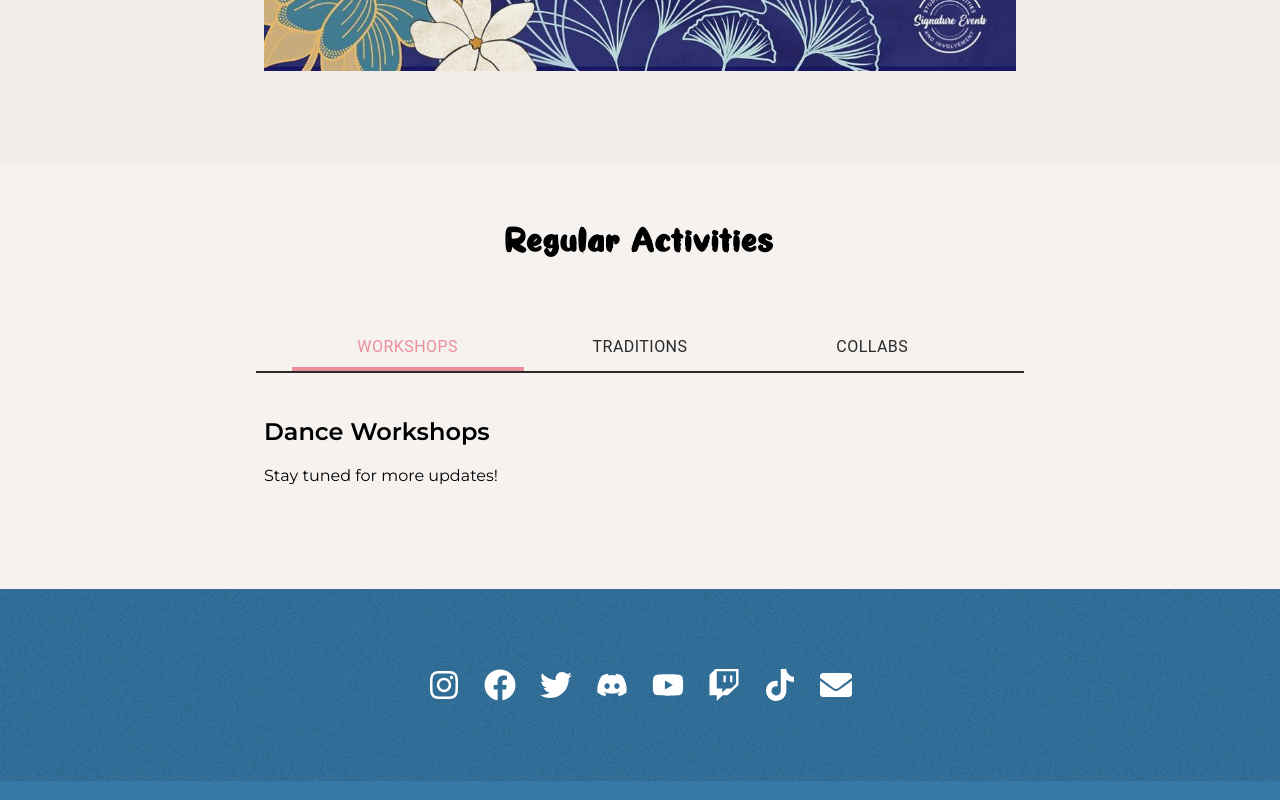
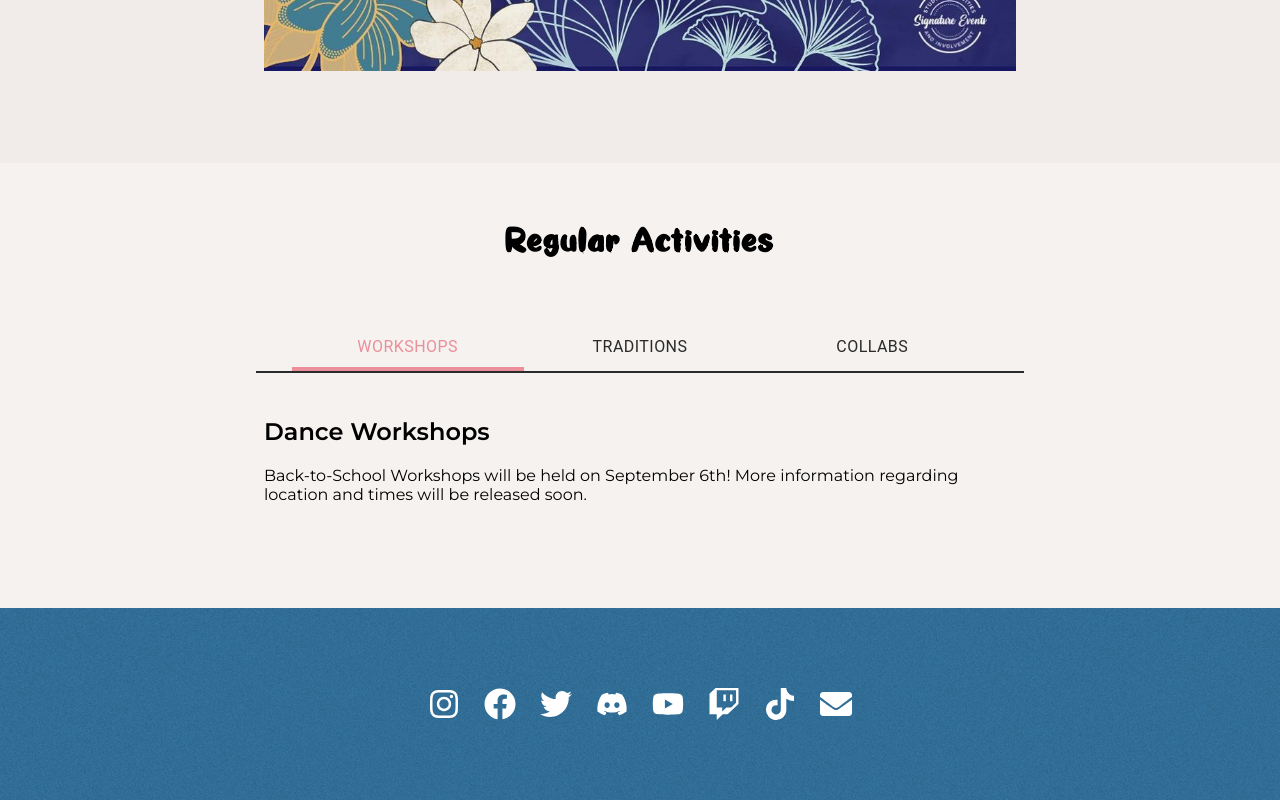
Before and after one commit to jareuhmee/uffsa, a React (Create React App) app: page /dance in a window 1280 px wide. Shown: the part 1472-2272 px from the top of the page. Built offline with nearby package versions, Linux system fonts and the light colour scheme.

Commit message:
changes to workshops and traditions

```diff
--- a/src/pages/Pillars/Dance/Dance.js
+++ b/src/pages/Pillars/Dance/Dance.js
@@ -134,12 +134,14 @@ const Dance = () => {
 
             <TabPanel value={regularActivitiesValue} index={0}>
                 <h2>Dance Workshops</h2>
-                <p> Stay tuned for more updates! </p>
+                <p> Back-to-School Workshops will be held on September 6th!
+                    More information regarding location and times will be released soon.
+                 </p>
             </TabPanel>
 
             <TabPanel value={regularActivitiesValue} index={1}>
                 <h2>Traditions</h2>
-                <p> Stay tuned for more updates! </p>
+                <p> Traditions will be held on September 6th! </p>
             </TabPanel>
 
             <TabPanel value={regularActivitiesValue} index={2}>
```
